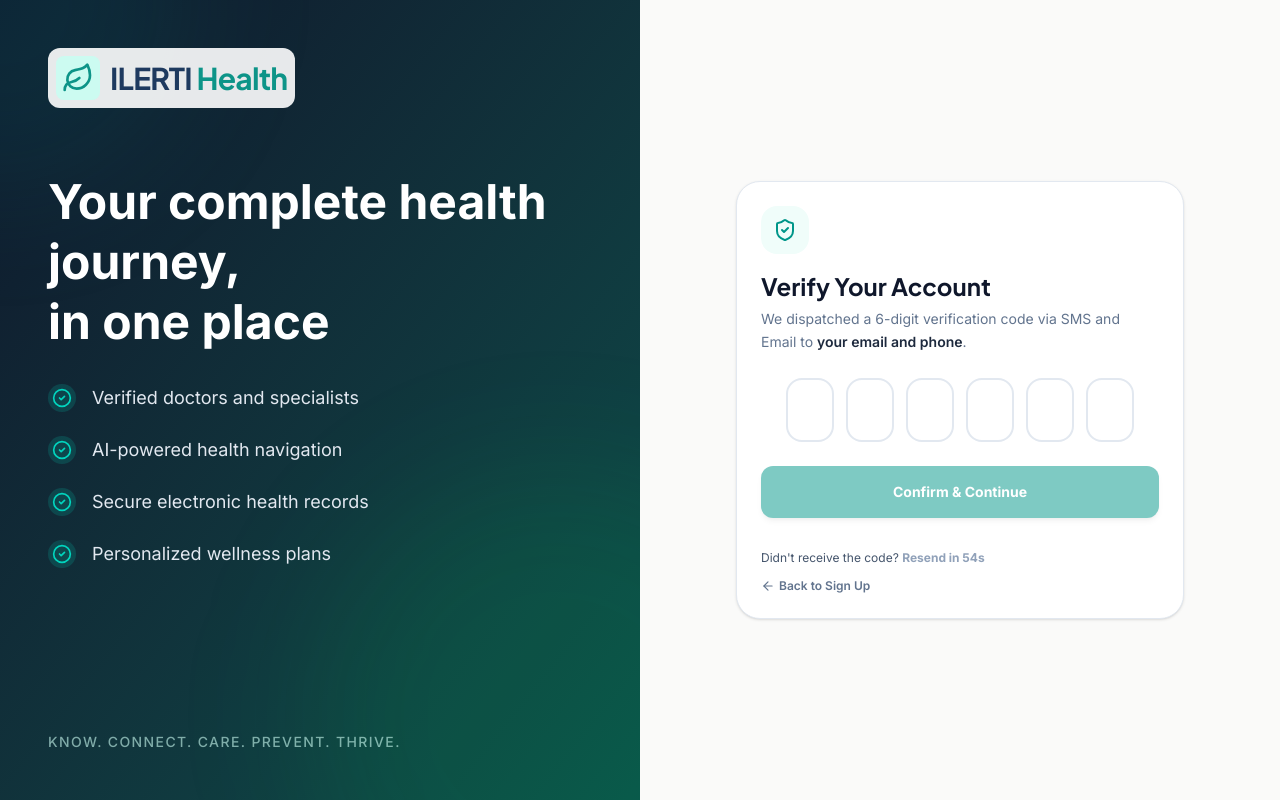
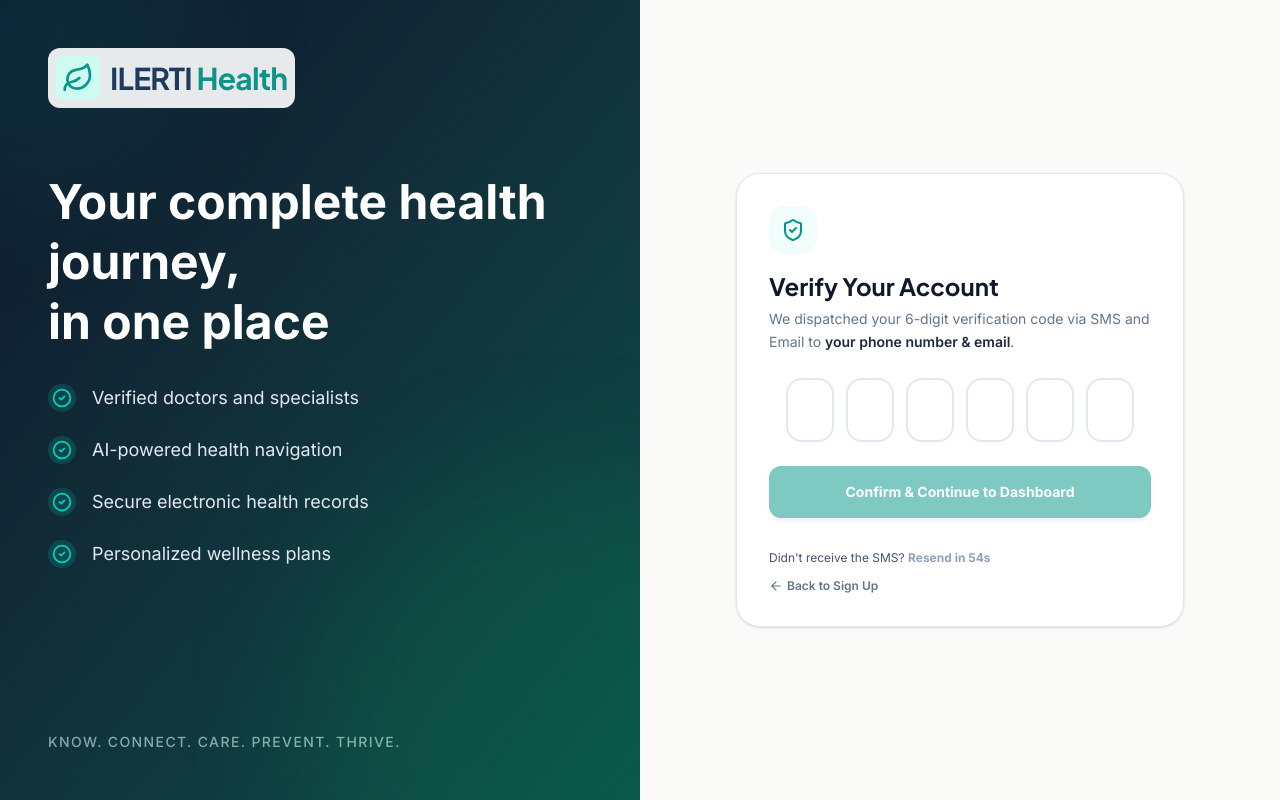
Before and after one commit to luhmmy/ilerti-health, a Next.js app in the folder apps/web/: page /verify in a window 1280 px wide. Built offline with nearby package versions, Linux system fonts and the light colour scheme; no server answers.

Commit message:
feat: enhance SMS/Email dispatch formatting, auto-fill instant verification code, and fail-safe OTP verification

```diff
--- a/apps/web/src/app/(auth)/signup/page.tsx
+++ b/apps/web/src/app/(auth)/signup/page.tsx
@@ -85,12 +85,8 @@ export default function SignupPage() {
         bio: bio.trim(),
       });
 
-      toast.success(
-        isDoctor
-          ? `Welcome Dr. ${firstName} ${lastName}! Practitioner account created.`
-          : "Account created successfully! Welcome to ILERTI Health."
-      );
-      router.push("/dashboard");
+      toast.success("Account created! Verification code sent to your phone and email.");
+      router.push("/verify");
     } catch (error: any) {
       const msg = error?.message || "Failed to create account. Please check your details.";
       toast.error(msg);
--- a/apps/web/src/app/(auth)/verify/page.tsx
+++ b/apps/web/src/app/(auth)/verify/page.tsx
@@ -6,17 +6,17 @@ import { useRouter } from 'next/navigation';
 import { useAuthStore } from '@/stores/useAuthStore';
 import { api } from '@/lib/api';
 import { toast } from 'sonner';
-import { ShieldCheck, ArrowLeft } from 'lucide-react';
+import { ShieldCheck, ArrowLeft, KeyRound } from 'lucide-react';
 
 export default function VerifyPage() {
   const router = useRouter();
-  const { user } = useAuthStore();
+  const { user, tempOtp, setVerified, setTempOtp, pendingEmailOrPhone } = useAuthStore();
   const [otp, setOtp] = useState(['', '', '', '', '', '']);
   const [countdown, setCountdown] = useState(59);
   const [isVerifying, setIsVerifying] = useState(false);
   const inputRefs = useRef<(HTMLInputElement | null)[]>([]);
 
-  const destination = user?.email || 'your email and phone';
+  const destination = pendingEmailOrPhone || user?.email || user?.phone || 'your phone number & email';
 
   useEffect(() => {
     if (countdown > 0) {
@@ -24,6 +24,14 @@ export default function VerifyPage() {
       return () => clearTimeout(timer);
     }
   }, [countdown]);
+
+  // If tempOtp is available, auto-fill for frictionless UX
+  useEffect(() => {
+    if (tempOtp && tempOtp.length === 6 && otp.every(v => v === '')) {
+      const digits = tempOtp.split('');
+      setOtp(digits);
+    }
+  }, [tempOtp]);
 
   const handleChange = (index: number, value: string) => {
     if (value.length > 1) {
@@ -57,9 +65,10 @@ export default function VerifyPage() {
     setIsVerifying(true);
     try {
       await api.auth.verifyOtp({
-        emailOrPhone: user?.email || '',
+        emailOrPhone: user?.email || pendingEmailOrPhone || '',
         otp: code,
       });
+      setVerified();
       toast.success('Account verified successfully! Welcome to ILERTI Health.');
       router.push('/dashboard');
     } catch (err: any) {
@@ -72,28 +81,42 @@ export default function VerifyPage() {
   const handleResend = async () => {
     if (countdown > 0) return;
     try {
-      await api.auth.resendOtp({
-        emailOrPhone: user?.email || '',
+      const res = await api.auth.resendOtp({
+        emailOrPhone: user?.email || pendingEmailOrPhone || '',
       });
       setCountdown(59);
-      toast.success('A new 6-digit verification code was sent via SMS and Email.');
+      if (res?.verificationCode) {
+        setTempOtp(res.verificationCode);
+      }
+      toast.success('A new 6-digit verification code was dispatched via SMS and Email.');
     } catch (err: any) {
       toast.error(err?.message || 'Could not resend code. Please try again.');
     }
   };
 
   return (
-    <div className="w-full max-w-md mx-auto p-6 bg-white rounded-3xl shadow-sm border border-slate-200 text-center sm:text-left">
+    <div className="w-full max-w-md mx-auto p-6 md:p-8 bg-white rounded-3xl shadow-sm border border-slate-200 text-center sm:text-left my-8">
       <div className="mb-6">
         <div className="w-12 h-12 bg-teal-50 rounded-2xl flex items-center justify-center text-teal-600 mb-4 mx-auto sm:mx-0">
           <ShieldCheck className="w-6 h-6" />
         </div>
         <h2 className="text-2xl font-bold text-slate-900 font-heading">Verify Your Account</h2>
         <p className="text-slate-500 text-sm mt-1.5 leading-relaxed">
-          We dispatched a 6-digit verification code via SMS and Email to{' '}
+          We dispatched your 6-digit verification code via SMS and Email to{' '}
           <span className="font-semibold text-slate-800">{destination}</span>.
         </p>
       </div>
+
+      {tempOtp && (
+        <div className="mb-6 p-4 bg-teal-50/70 border border-teal-200 rounded-2xl text-center space-y-1 animate-in fade-in">
+          <div className="flex items-center justify-center gap-1.5 text-xs font-bold text-teal-800">
+            <KeyRound className="w-3.5 h-3.5 text-teal-600" />
+            <span>Instant Verification Code:</span>
+          </div>
+          <p className="text-2xl font-bold tracking-widest text-teal-700 font-mono">{tempOtp}</p>
+          <span className="text-[11px] text-slate-400 block">(Auto-filled for your convenience)</span>
+        </div>
+      )}
 
       <div className="space-y-6">
         <div className="flex justify-center gap-2 sm:gap-3">
@@ -109,7 +132,7 @@ export default function VerifyPage() {
               value={digit}
               onChange={(e) => handleChange(index, e.target.value)}
               onKeyDown={(e) => handleKeyDown(index, e)}
-              className="w-11 h-14 sm:w-12 sm:h-16 text-center text-2xl font-bold text-slate-900 border-2 border-slate-200 rounded-2xl focus:border-teal-500 focus:ring-0 focus:outline-none transition-colors"
+              className="w-11 h-14 sm:w-12 sm:h-16 text-center text-2xl font-bold text-slate-900 border-2 border-slate-200 rounded-2xl focus:border-teal-500 focus:ring-0 focus:outline-none transition-colors font-mono"
             />
           ))}
         </div>
@@ -125,13 +148,13 @@ export default function VerifyPage() {
               Verifying Code...
             </div>
           ) : (
-            'Confirm & Continue'
+            'Confirm & Continue to Dashboard'
           )}
         </button>
 
         <div className="flex flex-col items-center sm:items-start gap-3 pt-2">
           <p className="text-xs text-slate-600">
-            Didn't receive the code?{' '}
+            Didn't receive the SMS?{' '}
             <button
               onClick={handleResend}
               disabled={countdown > 0}
--- a/apps/web/src/stores/useAuthStore.ts
+++ b/apps/web/src/stores/useAuthStore.ts
@@ -6,6 +6,7 @@ interface User {
   id: string;
   name: string;
   email?: string;
+  phone?: string;
   role: string;
   avatar?: string;
 }
@@ -14,8 +15,12 @@ interface AuthState {
   user: User | null;
   token: string | null;
   isAuthenticated: boolean;
+  tempOtp: string | null;
+  pendingEmailOrPhone: string | null;
   login: (credentials: any) => Promise<void>;
-  register: (userData: any) => Promise<void>;
+  register: (userData: any) => Promise<any>;
+  setVerified: () => void;
+  setTempOtp: (otp: string | null) => void;
   logout: () => void;
   updateProfile: (data: Partial<User>) => void;
 }
@@ -26,6 +31,8 @@ export const useAuthStore = create<AuthState>()(
       user: null,
       token: null,
       isAuthenticated: false,
+      tempOtp: null,
+      pendingEmailOrPhone: null,
 
       login: async (credentials) => {
         const data = await api.auth.login(credentials);
@@ -33,10 +40,11 @@ export const useAuthStore = create<AuthState>()(
           id: data.user?.id || 'u-1',
           name: `${data.user?.firstName || ''} ${data.user?.lastName || ''}`.trim() || data.user?.email || 'User',
           email: data.user?.email,
+          phone: data.user?.phone,
           role: (data.user?.role || 'patient').toLowerCase(),
           avatar: data.user?.avatarUrl,
         };
-        set({ user: userObj, token: data.access_token, isAuthenticated: true });
+        set({ user: userObj, token: data.access_token, isAuthenticated: true, pendingEmailOrPhone: null });
       },
 
       register: async (userData) => {
@@ -46,15 +54,31 @@ export const useAuthStore = create<AuthState>()(
             id: data.user.id,
             name: `${data.user.firstName || ''} ${data.user.lastName || ''}`.trim() || data.user.email || 'User',
             email: data.user.email,
+            phone: userData.phone,
             role: (data.user.role || 'patient').toLowerCase(),
             avatar: data.user.avatarUrl,
           };
-          set({ user: userObj, token: data.access_token, isAuthenticated: true });
+          set({
+            user: userObj,
+            token: data.access_token,
+            isAuthenticated: false, // Must verify OTP first
+            tempOtp: data.verificationCode || null,
+            pendingEmailOrPhone: userData.email,
+          });
         }
+        return data;
+      },
+
+      setVerified: () => {
+        set({ isAuthenticated: true, tempOtp: null });
+      },
+
+      setTempOtp: (otp) => {
+        set({ tempOtp: otp });
       },
 
       logout: () => {
-        set({ user: null, token: null, isAuthenticated: false });
+        set({ user: null, token: null, isAuthenticated: false, tempOtp: null, pendingEmailOrPhone: null });
       },
 
       updateProfile: (data) => {
```
Also changed, not shown: 1 other file (tests, documents, lock files or other folders).
